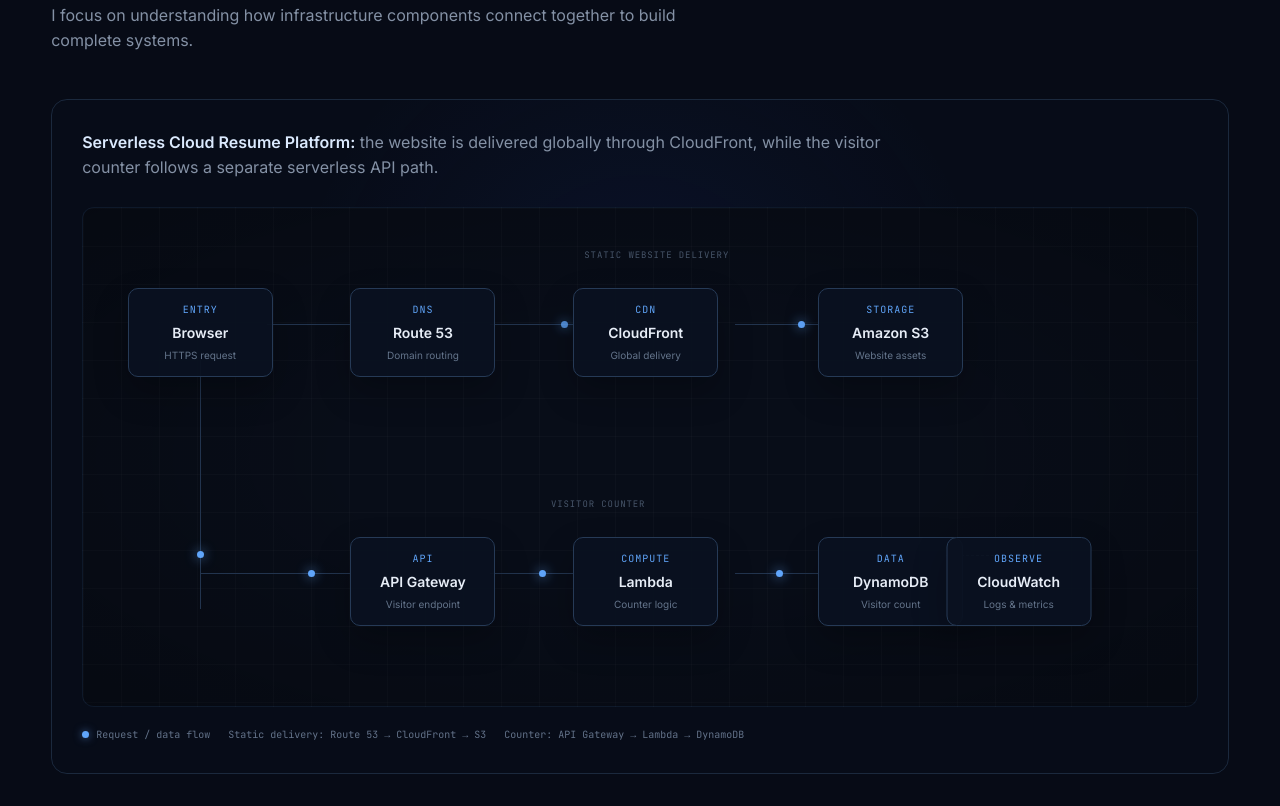
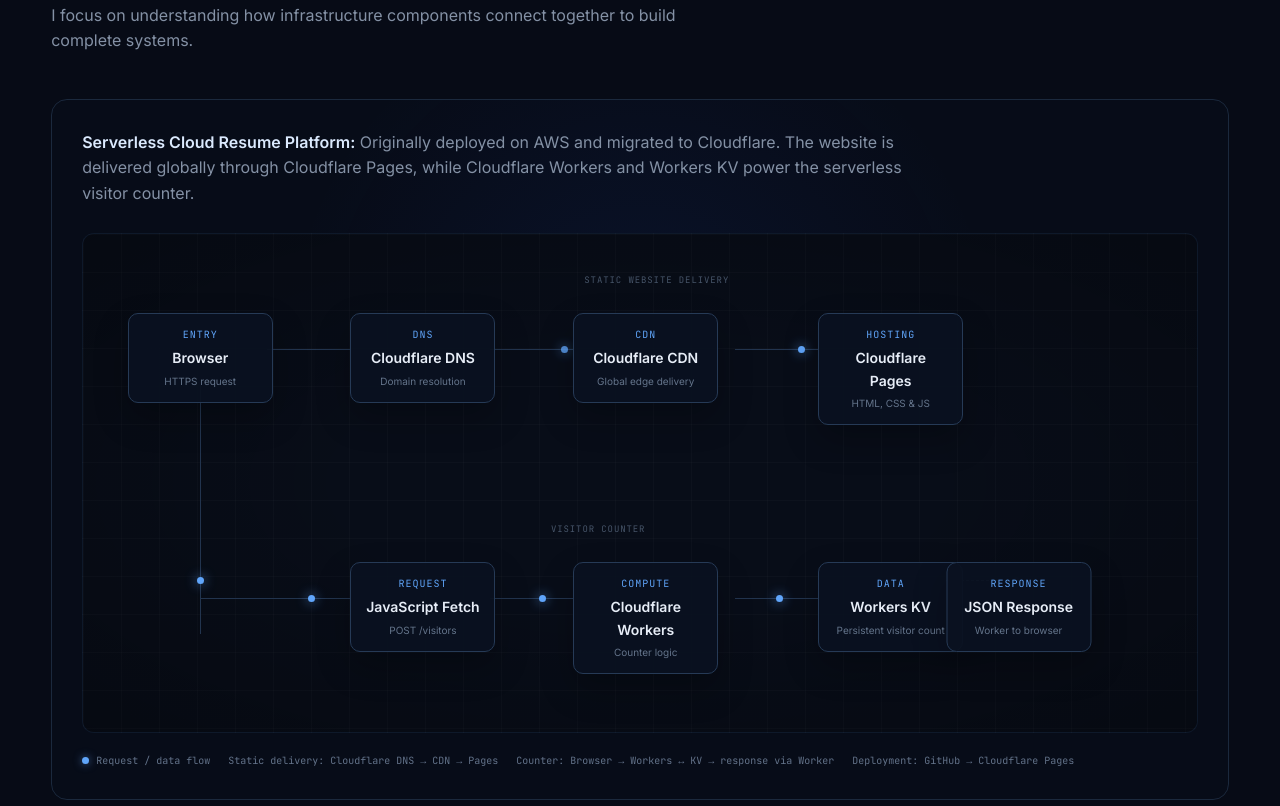
Before and after one commit to shashanksgitwithhub/shashank-portfolio-website, a plain HTML site: page index.html in a window 1280 px wide. Shown: the part 3554-4360 px from the top of the page. Drawn offline with Linux system fonts and the light colour scheme; no server answers.

Commit message:
Update portfolio with Cloudflare architecture

```diff
--- a/index.html
+++ b/index.html
@@ -681,14 +681,11 @@
 
         </div>
 
-
         <div class="architecture">
 
             <p class="architecture-description">
                 <strong>Serverless Cloud Resume Platform:</strong>
-                        the website is delivered globally through CloudFront,
-                        while the visitor counter follows a separate serverless
-                        API path.
+                Originally deployed on AWS and migrated to Cloudflare. The website is delivered globally through Cloudflare Pages, while Cloudflare Workers and Workers KV power the serverless visitor counter.
             </p>
 
             <div class="architecture-map">
@@ -709,44 +706,44 @@
 
                 <div class="arch-node arch-route53">
                     <span class="arch-icon">DNS</span>
-                            <strong>Route 53</strong>
-                            <small>Domain routing</small>
+                    <strong>Cloudflare DNS</strong>
+                    <small>Domain resolution</small>
                 </div>
 
                 <div class="arch-node arch-cloudfront">
                     <span class="arch-icon">CDN</span>
-                            <strong>CloudFront</strong>
-                            <small>Global delivery</small>
+                    <strong>Cloudflare CDN</strong>
+                    <small>Global edge delivery</small>
                 </div>
 
                 <div class="arch-node arch-s3">
-                            <span class="arch-icon">STORAGE</span>
-                            <strong>Amazon S3</strong>
-                            <small>Website assets</small>
+                    <span class="arch-icon">HOSTING</span>
+                    <strong>Cloudflare Pages</strong>
+                    <small>HTML, CSS &amp; JS</small>
                 </div>
 
                 <div class="arch-node arch-api">
-                            <span class="arch-icon">API</span>
-                            <strong>API Gateway</strong>
-                            <small>Visitor endpoint</small>
+                    <span class="arch-icon">REQUEST</span>
+                    <strong>JavaScript Fetch</strong>
+                    <small>POST /visitors</small>
                 </div>
 
                 <div class="arch-node arch-lambda">
                     <span class="arch-icon">COMPUTE</span>
-                            <strong>Lambda</strong>
+                    <strong>Cloudflare Workers</strong>
                     <small>Counter logic</small>
                 </div>
 
                 <div class="arch-node arch-dynamo">
                     <span class="arch-icon">DATA</span>
-                            <strong>DynamoDB</strong>
-                            <small>Visitor count</small>
+                    <strong>Workers KV</strong>
+                    <small>Persistent visitor count</small>
                 </div>
 
                 <div class="arch-node arch-cloudwatch">
-                            <span class="arch-icon">OBSERVE</span>
-                            <strong>CloudWatch</strong>
-                            <small>Logs & metrics</small>
+                    <span class="arch-icon">RESPONSE</span>
+                    <strong>JSON Response</strong>
+                    <small>Worker to browser</small>
                 </div>
 
                 <div class="arch-connection horizontal arch-h1">
@@ -784,9 +781,23 @@
             </div>
 
             <div class="arch-legend">
+
                 <span><i></i> Request / data flow</span>
-                        <span>Static delivery: Route 53 → CloudFront → S3</span>
-                        <span>Counter: API Gateway → Lambda → DynamoDB</span>
+
+                <span>
+                    Static delivery: Cloudflare DNS
+                    &rarr; CDN &rarr; Pages
+                </span>
+
+                <span>
+                    Counter: Browser &rarr; Workers
+                    &harr; KV &rarr; response via Worker
+                </span>
+
+                <span>
+                    Deployment: GitHub &rarr; Cloudflare Pages
+                </span>
+
             </div>
 
         </div>
@@ -922,7 +933,7 @@
     <div class="container">
 
         <div>
-            © 2026 Shashank TJ · Built with AWS.
+            © 2026 Shashank TJ · Powered by Cloudflare.
         </div>
 
         <div class="visitor-counter">
```
Lines whose indentation alone changed are shown as unchanged.
